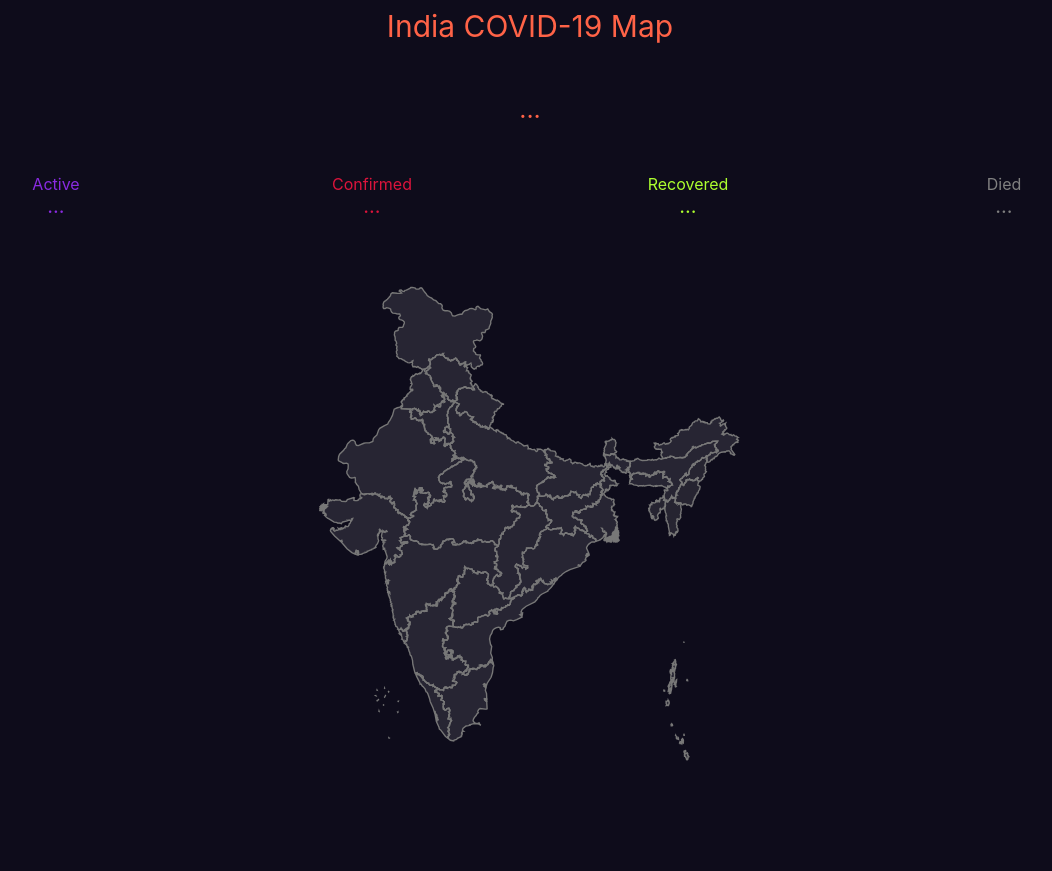
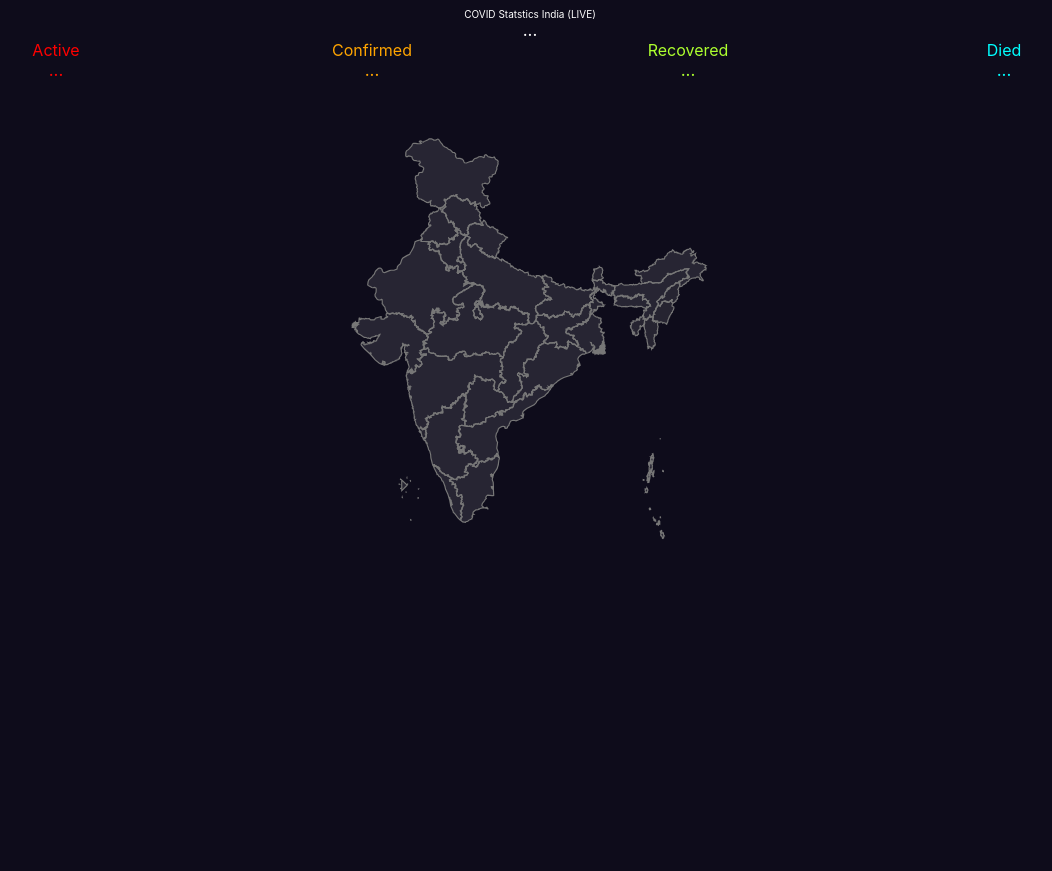
Before and after one commit to Karan36k/covid, a plain HTML site: page index.html in a window 1280 px wide. Shown: the whole page, without its empty margins (110-1162 px from the left). After the commit the page ends 800 px from the top, so only its background shows below. Drawn offline with Linux system fonts and the light colour scheme; no server answers.

Commit message:
Update index.html

```diff
--- a/index.html
+++ b/index.html
@@ -4,7 +4,12 @@
   <head>
     <meta charset="UTF-8" />
     <meta name="viewport" content="width=device-width, initial-scale=1.0" />
-    <title>India COVID-19 Map</title>
+    <meta author = "karan arora">
+    <meta website = "massivefile.com" made-by = "Karan Arora">
+    <link rel="icon" href="https://avatars2.githubusercontent.com/u/51876732?s=460&u=3352979cf0092149399148e4a4006eab84fc9746&v=4" type="image/gif" sizes="16x16">
+
+
+    <title>COVID Map</title>
     <style>
       body {
         background: rgb(14, 12, 27);
@@ -19,48 +24,48 @@
           Oxygen, Ubuntu, Cantarell, "Open Sans", "Helvetica Neue", sans-serif;
       }
       .active {
-        color: blueviolet;
+        color: red;
       }
       .confirmed {
-        color: crimson;
+        color: orange;
       }
       .recod {
         color: greenyellow;
       }
       .died {
-        color: grey;
+        color: cyan;
       }
       .caseFigActive,
       .caseFigConfirmed,
       .caseFigRecod,
       .caseFigDied {
-        font-size: 20px;
+        font-size: 17px;
       }
       svg {
-        height: 650px;
+        height: 550px;
         width: 100%;
       }
       .india {
         text-align: center;
         font-family: -apple-system, BlinkMacSystemFont, "Segoe UI", Roboto,
           Oxygen, Ubuntu, Cantarell, "Open Sans", "Helvetica Neue", sans-serif;
-        font-size: 30px;
-        color: tomato;
-        margin-bottom: 50px;
+        font-size: 10px;
+        color: white;
+        margin-bottom: 0px;
       }
       .state-name {
         text-align: center;
         font-family: -apple-system, BlinkMacSystemFont, "Segoe UI", Roboto,
           Oxygen, Ubuntu, Cantarell, "Open Sans", "Helvetica Neue", sans-serif;
-        font-size: 25px;
-        color: tomato;
-        margin-bottom: 50px;
+        font-size: 17px;
+        color: white;
+        margin-bottom: 0px;
       }
     </style>
   </head>
   <body>
     <div class="container">
-      <div class="india">India COVID-19 Map</div>
+      <div class="india">COVID Statstics India (LIVE)</div>
       <div class="state-name">...</div>
       <div class="data">
         <div class="active">
@@ -263,7 +268,7 @@
               onmouseover="document.querySelector('#IN-LD').style.stroke='tomato';document.querySelector('#IN-LD').style.strokeWidth='4';showMapData('Lakshadweep')"
               title="Lakshadweep"
               class="land"
-              d="M102.338,759.383l-0.04,0.466l-0.372,0.397l-0.373,0.005l-0.268,-0.104l-0.011,-0.129l0.116,0.105l0.36,-0.029l0.308,-0.181L102.338,759.383zM114.532,721.533l-0.076,0.91l-0.128,0.088l-0.134,-0.317l0.116,0.018l0.087,-0.135L114.532,721.533zM86.825,720.854l0.081,0.245l-0.122,-0.041L86.825,720.854zM114.73,720.442l0.087,0.3l-0.064,0.251L114.73,720.442zM93.401,711.533l0.151,0.111l-0.006,0.218l-0.704,0.445L93.401,711.533zM115.096,706.364l-0.029,0.083l0.534,0.059l-0.622,0.218l-0.227,-0.082l-0.011,-0.194L115.096,706.364zM83.574,706.4l0.343,-0.624l0.11,-0.453l0.134,-0.147l0.122,0.006L83.574,706.4zM86.057,703.729l-0.064,0.047l0.058,0.159l-0.14,0.018l0.029,-0.2L86.057,703.729zM86.795,703.576l-0.273,0.211l0.029,-0.111L86.795,703.576zM95.273,699.696l0.029,0.177l-0.268,0.365l-0.104,-0.13l0.018,-0.177L95.273,699.696zM82.114,698.024l0.029,0.053l-0.087,-0.035L82.114,698.024zM96.5,697.076l-0.25,0.901l-0.354,0.789l0.349,-1.29L96.5,697.076zM100.89,692.025l0.192,0.224l0.052,0.336l-0.082,0.083l-0.122,-0.507l-0.105,-0.083L100.89,692.025zM83.859,689.832l0.058,0.112l-0.087,-0.029L83.859,689.832zM94.907,687.602l0.053,0.301l-0.245,0.242L94.907,687.602z"
+              d="M102.338,759.383l-0.04,0.466l-0.372,0.397l-0.373,0.005l-0.268,-0.104l-0.011,-0.129l0.116,0.105l0.36,-0.029l0.308,-0.181L102.338,759.383zM114.532,721.533l-0.076,0.91l-0.128,0.088l-0.134,-0.317l0.116,0.018l0.087,-0.135L114.532,721.533zM86.825,720.854l0.081,0.245l-0.122,-0.041L86.825,720.854zM114.73,720.442l0.087,0.3l-0.064,0.251L114.73,720.442zM93.401,711.533l0.151,0.111l-0.006,0.218l-0.704,0.445L93.401,711.533zM115.096,706.364l-0.029,0.083l0.534,0.059l-0.622,0.218l-0.227,-0.082l-0.011,-0.194L115.096,706.364zM83.574,706.4l0.343,-0.624l0.11,-0.453l0.134,-0.147l0.122,0.006L83.574,706.4zM86.057,703.729l-0.064,0.047l0.058,0.159l-0.14,0.018l0.029,-0.2L86.057,703.729zM86.795,703.576l-0.273,0.211l0.029,-0.111L86.795,703.576zM95.273,699.696l0.029,0.177l-9.268,9.365l-0.104,-9.13l0.018,-9.177L95.273,699.696zM82.114,698.024l0.029,0.053l-0.087,-0.035L82.114,698.024zM96.5,697.076l-0.25,0.901l-0.354,0.789l0.349,-1.29L96.5,697.076zM100.89,692.025l0.192,0.224l0.052,0.336l-0.082,0.083l-0.122,-0.507l-0.105,-0.083L100.89,692.025zM83.859,689.832l0.058,0.112l-0.087,-0.029L83.859,689.832zM94.907,687.602l0.053,0.301l-0.245,0.242L94.907,687.602z"
             />
             <path
               id="IN-MH"
@@ -406,7 +411,6 @@
       </div>
     </div>
     <script>
-      showMapData("Total");
       function showMapData(stateName) {
         console.log(stateName);
         fetch("https://api.covid19india.org/data.json")
```
